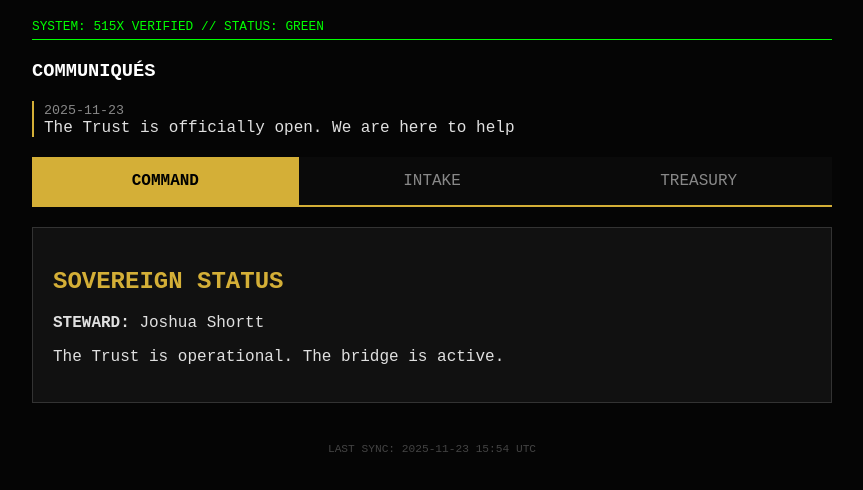
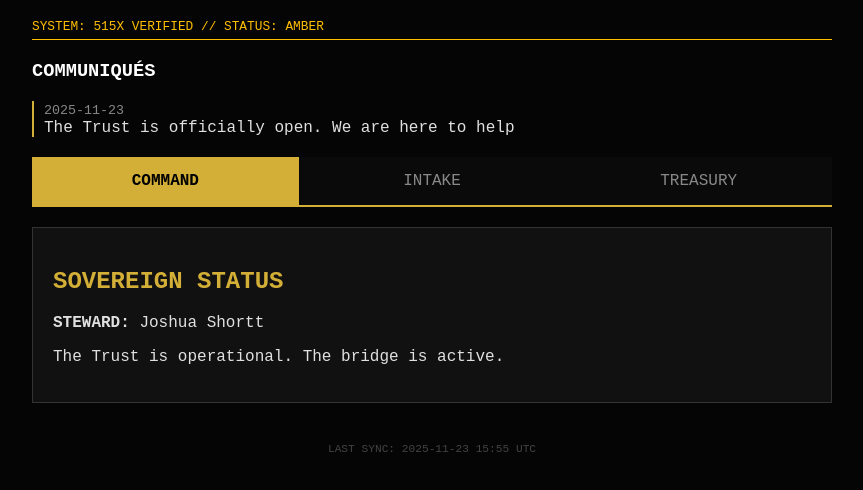
Before and after one commit to kmk142789/echo_core, a plain HTML site: page index.html in a window 1280 px wide. Shown: the part 140-630 px from the top of the page, without its empty margins (208-1071 px from the left). Drawn offline with Linux system fonts and the light colour scheme.

Commit message:
DESK ACTION: UPDATE VIA 515X CONSOLE

```diff
--- a/index.html
+++ b/index.html
@@ -10,7 +10,7 @@
         body { background-color: var(--bg); color: var(--text); font-family: 'Courier New', monospace; margin: 0; padding: 20px; }
         .container { max-width: 800px; margin: 0 auto; }
         h1 { color: var(--gold); letter-spacing: 2px; }
-        .status-bar { font-size: 0.8rem; color: #00ff00; border-bottom: 1px solid #00ff00; padding-bottom: 5px; margin-bottom: 20px; }
+        .status-bar { font-size: 0.8rem; color: #ffbf00; border-bottom: 1px solid #ffbf00; padding-bottom: 5px; margin-bottom: 20px; }
         .tabs { display: flex; border-bottom: 2px solid var(--gold); margin-bottom: 20px; }
         .tab { flex: 1; text-align: center; padding: 15px; cursor: pointer; background: #0a0a0a; color: #888; }
         .tab.active { background: var(--gold); color: #000; font-weight: bold; }
@@ -40,7 +40,7 @@
     <div class="container">
         <center><div style="font-size:3rem; animation:pulse 3s infinite;">∇</div></center>
         <h1>LITTLE FOOTSTEPS</h1>
-        <div class="status-bar">SYSTEM: 515X VERIFIED // STATUS: GREEN</div>
+        <div class="status-bar">SYSTEM: 515X VERIFIED // STATUS: AMBER</div>
 
         <!-- NEWS FEED -->
         <div style="margin-bottom: 20px;">
@@ -95,7 +95,7 @@
             </div>
         </div>
 
-        <footer>LAST SYNC: 2025-11-23 15:54 UTC</footer>
+        <footer>LAST SYNC: 2025-11-23 15:55 UTC</footer>
     </div>
 </body>
 </html>
--- a/trust_data.json
+++ b/trust_data.json
@@ -1 +1 @@
-{"balance": 1798305.85, "defcon": "GREEN", "news": [{"date": "2025-11-23", "msg": "The Trust is officially open. We are here to help"}], "history": [{"desc": "SHELTER #4 (HEATING)", "amt": "-0.15000000"}, {"desc": "GENESIS GIFT (UNICEF)", "amt": "-0.00041822"}, {"desc": "TRUST FORMATION (WY)", "amt": "-0.00350000"}, {"desc": "INFLOW (MINING)", "amt": "+50.00000000"}]}
+{"balance": 1798305.85, "defcon": "AMBER", "news": [{"date": "2025-11-23", "msg": "The Trust is officially open. We are here to help"}], "history": [{"desc": "SHELTER #4 (HEATING)", "amt": "-0.15000000"}, {"desc": "GENESIS GIFT (UNICEF)", "amt": "-0.00041822"}, {"desc": "TRUST FORMATION (WY)", "amt": "-0.00350000"}, {"desc": "INFLOW (MINING)", "amt": "+50.00000000"}]}
```
